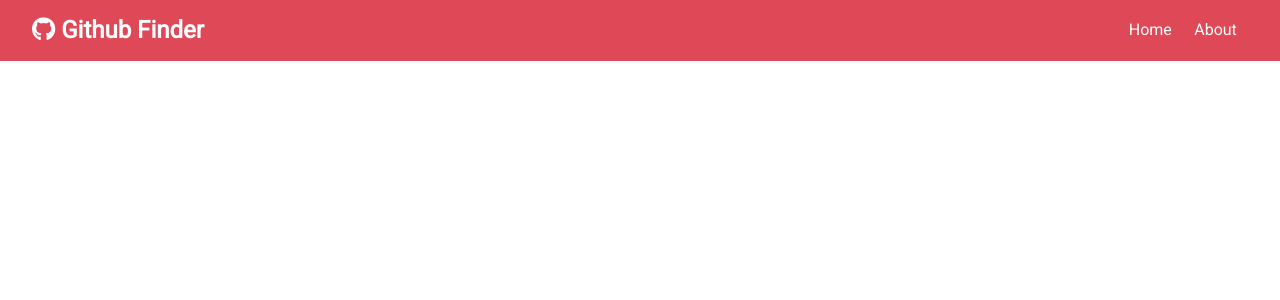
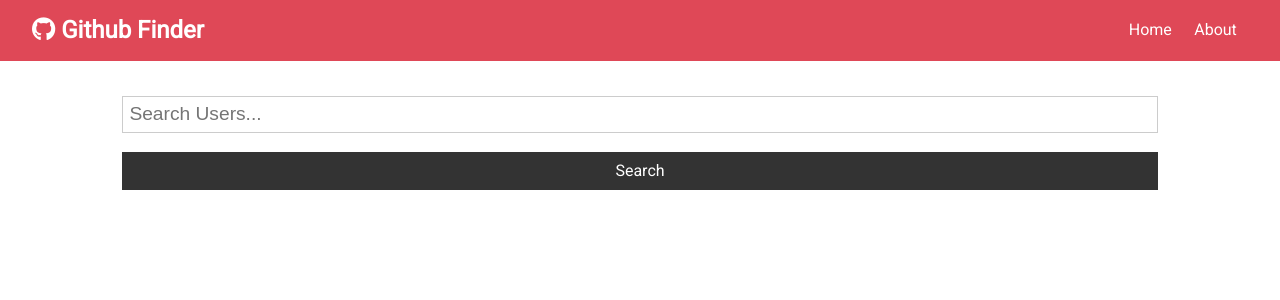
Before and after one commit to Kshubhranshu/github-finder-v-1.0.1, a React (Create React App) app: page / in a window 1280 px wide. Shown: the top 300 px of the page. Built offline with nearby package versions, Linux system fonts and the light colour scheme.

Commit message:
inital commit

```diff
--- a/src/App.js
+++ b/src/App.js
@@ -58,14 +58,14 @@ const App = () => {
         <div className="container">
           <Alert alert={alert} />
           <Switch>
-            <Route exact path='https://kshubhranshu.github.io/github-finder-v-1.0.1/' render={props => (
+            <Route path='/' render={props => (
               <Fragment>
                 <Search searchUsers={searchUsers} clearUsers={clearUsers} showClear={users.length > 0 ? true : false} setAlert={showAlert} />
                 <Users loading={loading} users={users} />
               </Fragment>
             )} />
-            <Route exact path='/about' component={About} />
-            <Route exact path='/user/:login' render={props => (
+            <Route path='/about' component={About} />
+            <Route path='/user/:login' render={props => (
               <User {...props} getUser={getUser} getUserRepos={getUserRepos} repos={repos} user={user} loading={loading} />
             )} />
           </Switch>
```
Also changed, not shown: 1 other file (tests, documents, lock files or other folders).
